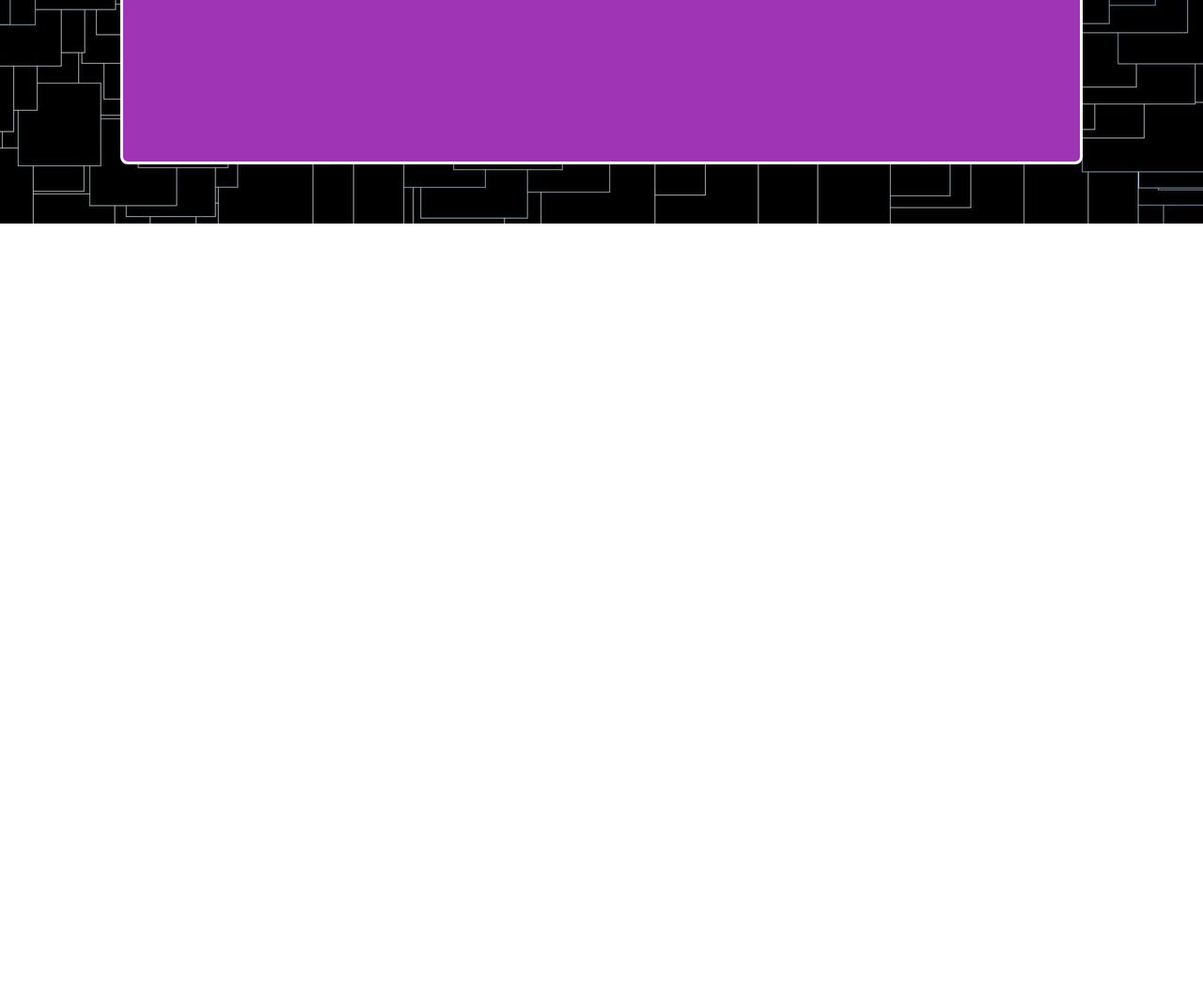
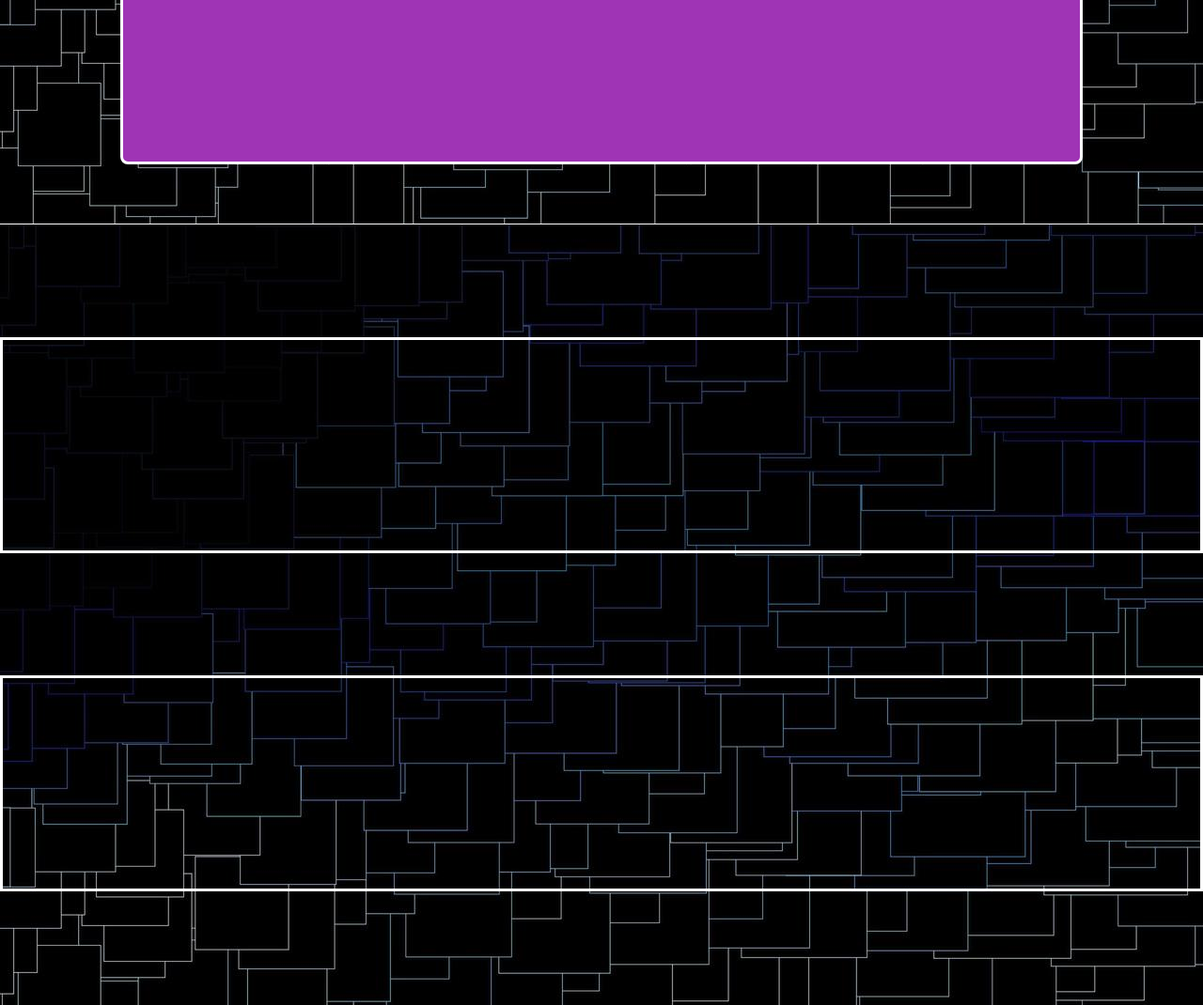
Before and after one commit to usuario4536/PrimerProyectoDePortafolio, a plain HTML site: page index.html in a window 1280 px wide. Shown: the part 1659-2729 px from the top of the page at 94% size. Before the commit the page ends 1897 px from the top, so only its background shows below. Drawn offline with Linux system fonts and the light colour scheme.

Commit message:
añadidos todos los archivos de la carpeta master

```diff
--- a/index.html
+++ b/index.html
@@ -118,5 +118,28 @@
         </div>
 
     </div>
+
+    <div id="Experiencia">
+
+        <h1>
+
+
+
+        </h1>
+
+
+        <div id="fila1">
+            <div id="exp1"></div>
+            <div id="exp2"></div>
+            <div id="exp3"></div>
+        </div>
+
+        <div id="fila2">
+            <div id="exp4"></div>
+            <div id="exp5"></div>
+            <div id="exp6"></div>
+        </div>
+
+    </div>
 </body>
 </html>
--- a/style.css
+++ b/style.css
@@ -134,3 +134,20 @@ a{
 #Habilidades #habilidades-contenido #contenedor-habilidades p button #git-logo{
     width: 40px;
 }
+#Experiencia{
+    height: 832px;
+    background-image: url(fondo1.jpg);
+    color: white;
+    border-top: 1px solid;
+
+}
+#Experiencia #fila1{
+    border: solid;
+    height: 230px;
+    margin-top: 120px;
+}
+#Experiencia #fila2{
+    border: solid;
+    height: 230px;
+    margin-top: 130px
+}
```
Also changed, not shown: HTML-5-Badge-Logo.png (added), css-logo.png (added), css3.png (added), git-logo.png (added), htmlLOGO.png (added), imagen.png (added), javascript-logo.png (added).
